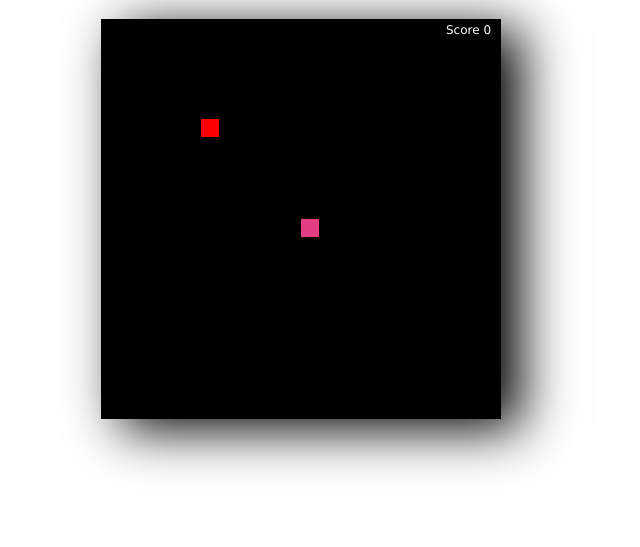
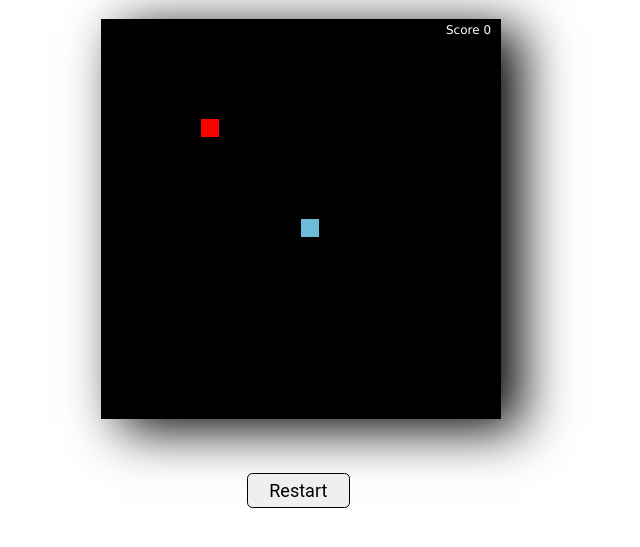
Before and after one commit to mingyuliuu/snake-game, a plain HTML site: page index.html in a window 1280 px wide. Shown: the part 61-608 px from the top of the page, without its empty margins (339-979 px from the left). Drawn offline with Linux system fonts and the light colour scheme.

Commit message:
Add restart functionality

```diff
--- a/index.html
+++ b/index.html
@@ -5,25 +5,13 @@
     <meta charset="UTF-8">
     <meta name="viewport" content="width=device-width, initial-scale=1.0">
     <title>SNAKE</title>
-    <style>
-        body {
-            margin: 0px;
-            padding: 0px;
-            display: flex;
-            flex-direction: column;
-            justify-content: center;
-            align-items: center;
-        }
-
-        canvas {
-            box-shadow: black 20px 10px 50px;
-        }
-    </style>
+    <link rel="stylesheet" href="./style.css">
 </head>
 
 <body>
     <h1>Snake</h1>
     <canvas id="game" width="400" height="400"></canvas>
+    <button id="restart" type="button">Restart</button>
     <script type="module" src="index.js"></script>
 </body>
 
--- a/index.js
+++ b/index.js
@@ -3,11 +3,13 @@ import Snake from "./snake.js";
 const canvas = document.getElementById("game");
 const context = canvas.getContext("2d");
 
+const restartButton = document.getElementById("restart");
+
 let speed = 7;
 let score = 0;
 
-let tileCount = 20;
-let tileSize = canvas.width / tileCount - 2;
+const tileCount = 20;
+const tileSize = canvas.width / tileCount - 2;
 let headX = 10;
 let headY = 10;
 const snakeParts = [];
@@ -18,8 +20,6 @@ let appleY = 5;
 
 let xVelocity = 0;
 let yVelocity = 0;
-let inputXVelocity = 0;
-let inputYVelocity = 0;
 let prevXVelocity = 0;
 let prevYVelocity = 0;
 
@@ -28,11 +28,17 @@ const gameOverSound = new Audio("gameOver.wav");
 
 // Game Loop
 function drawGame() {
-  if (prevXVelocity === 1 && xVelocity === -1 || prevXVelocity === -1 && xVelocity === 1) {
+  if (
+    (prevXVelocity === 1 && xVelocity === -1) ||
+    (prevXVelocity === -1 && xVelocity === 1)
+  ) {
     xVelocity = prevXVelocity;
   }
 
-  if (prevYVelocity === 1 && yVelocity === -1 || prevYVelocity === -1 && yVelocity === 1) {
+  if (
+    (prevYVelocity === 1 && yVelocity === -1) ||
+    (prevYVelocity === -1 && yVelocity === 1)
+  ) {
     yVelocity = prevYVelocity;
   }
 
@@ -54,6 +60,10 @@ function drawGame() {
   drawScore();
 
   setTimeout(drawGame, 1000 / speed);
+
+  restartButton.onclick = function () {
+    restartGame();
+  };
 }
 
 function isGameOver() {
@@ -100,10 +110,10 @@ function clearScreen() {
 }
 
 function drawSnake() {
-  context.fillStyle = "rgba(245, 40, 145, 0.8)";
+  context.fillStyle = "rgba(45, 242, 238, 0.5)";
   context.fillRect(headX * tileCount, headY * tileCount, tileSize, tileSize);
 
-  context.fillStyle = "rgba(137, 183, 45, 0.5)";
+  context.fillStyle = "rgba(225, 137, 227, 0.5)";
   for (let i = 0; i < snakeParts.length; i++) {
     let part = snakeParts[i];
     context.fillRect(
@@ -121,7 +131,7 @@ function drawSnake() {
     snakeParts.shift();
   }
 
-  context.fillStyle = "rgba(245, 40, 145, 0.8)";
+  context.fillStyle = "rgba(45, 242, 238, 0.5)";
   context.fillRect(headX * tileCount, headY * tileCount, tileSize, tileSize);
 }
 
@@ -146,6 +156,7 @@ function checkAppleCollision() {
     sound.play();
   }
 }
+
 document.body.addEventListener("keydown", keyDown);
 
 function keyDown(event) {
@@ -169,3 +180,24 @@ function keyDown(event) {
 }
 
 drawGame();
+
+function restartGame() {
+  speed = 7;
+  score = 0;
+
+  headX = 10;
+  headY = 10;
+  snakeParts.length = 0;
+  tailLength = 2;
+
+  appleX = 5;
+  appleY = 5;
+
+  xVelocity = 0;
+  yVelocity = 0;
+  prevXVelocity = 0;
+  prevYVelocity = 0;
+
+  document.body.addEventListener("keydown", keyDown);
+  drawGame();
+}
--- /dev/null
+++ b/style.css
@@ -0,0 +1,33 @@
+body {
+    margin: 0px;
+    padding: 0px;
+    display: flex;
+    flex-direction: column;
+    justify-content: center;
+    align-items: center;
+}
+
+canvas {
+    box-shadow: black 20px 10px 50px;
+}
+
+button {
+    display: inline-block;
+    padding: 0.35em 1.2em;
+    border: 0.1em solid #000000;
+    margin: 3em 0.3em 0.3em 0;
+    border-radius: 0.3em;
+    box-sizing: border-box;
+    text-decoration: none;
+    font-family: 'Roboto', sans-serif;
+    font-weight: 400;
+    font-size: large;
+    color: #000000;
+    text-align: center;
+    transition: all 0.2s;
+}
+
+button:hover {
+    color: white;
+    background-color: gray;
+}
```
